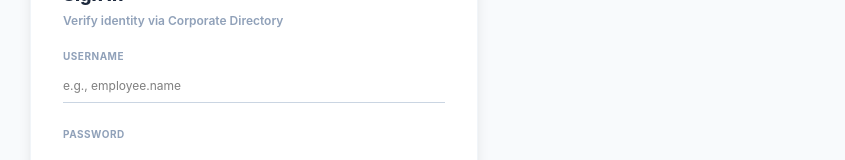
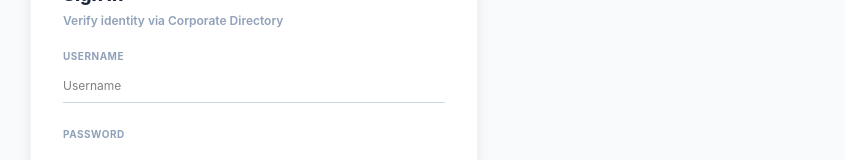
Before and after one commit to ShintoSebastian/impact_model, a React (Vite) app: page /login in a window 1280 px wide. Shown: the part 328-488 px from the top of the page, without its empty margins (386-1231 px from the left). Built offline with nearby package versions, Linux system fonts and the light colour scheme; no server answers.

Commit message:
Update login placeholder to Username and preserve API_BASE_URL

```diff
--- a/src/components/LoginScreen.tsx
+++ b/src/components/LoginScreen.tsx
@@ -89,7 +89,7 @@ export function LoginScreen() {
               <input
                 type="text"
                 className="w-full border-b border-slate-300 focus:border-brand-navy outline-none py-2 text-xs transition-all bg-transparent"
-                placeholder="e.g., employee.name"
+                placeholder="Username"
                 value={loginUsername}
                 onChange={(e) => setLoginUsername(e.target.value)}
                 required
```
Also changed, not shown: src/utils.ts (line endings or trailing spaces).
